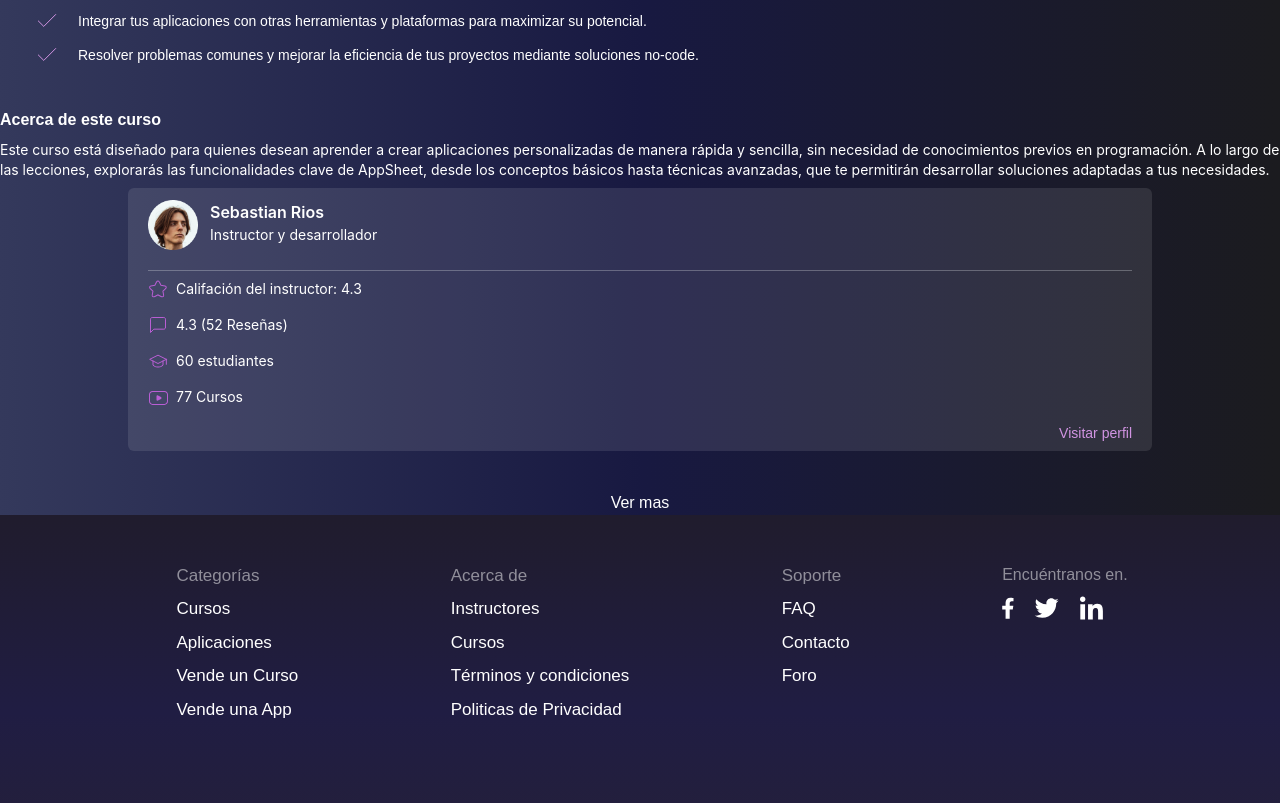
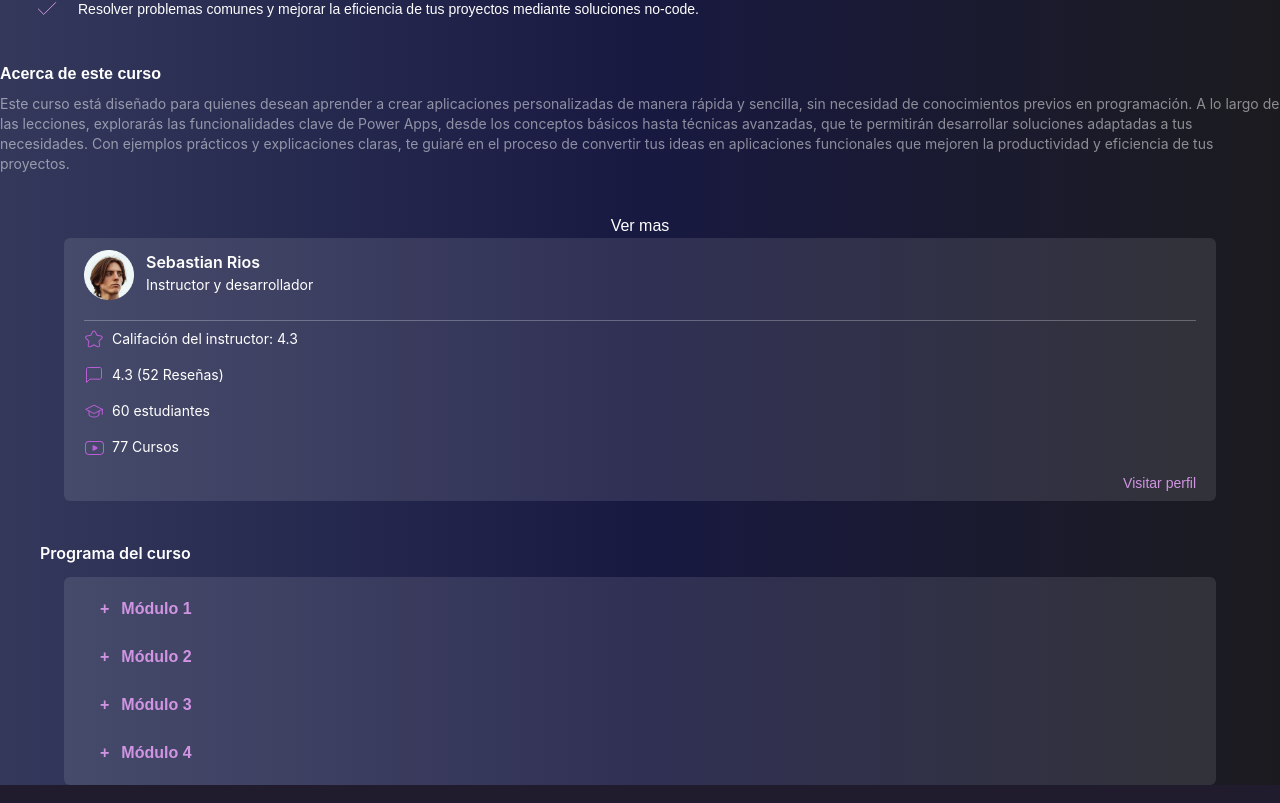
Before and after one commit to No-Country-simulation/h3-10-klowhub, a Next.js app in the folder Frontend/: page /home/cursos/1 in a window 1280 px wide. Shown: the part 1117-1920 px from the top of the page. Built offline with nearby package versions, Linux system fonts and the light colour scheme.

Commit message:
style: :art: add style in  the component Course Details

```diff
--- a/Frontend/src/Pages/Detalles_Cursos/Page_Details_Course.tsx
+++ b/Frontend/src/Pages/Detalles_Cursos/Page_Details_Course.tsx
@@ -12,6 +12,7 @@
 import { Icon_Star, Icon_Start_Med } from "../../../public/icons/Details_Course_Icon/Start_Icon";
 import { Icon_Check_page } from "../../../public/icons/Details_Course_Icon/Icon_Check";
 import { Teacher_info } from "@/components/Details_Course/Details_teacher/Teacher";
+import { Course_program } from "@/components/Details_Course/Course program/Course_program";
 
 export function Page_Details_Course({ id }: any) {
 
@@ -43,6 +44,8 @@
   };
 
   const breadcrumbs = useBreadcrumbs();
+
+  const [showMore, setShowMore] = useState(false);
 
   return (
     <main className="max-w-7xl flex flex-col justify-center mb-[48px]">
@@ -94,12 +97,12 @@
           </div>
 
           <figure className='flex flex-col'>
-            <Image className='mb-1 h-[345px]' src={filteredInfo?.video_resumen} width={880} height={300} alt='video_resumen' />
+            <Image className='mb-1 h-[345px]' src={filteredInfo?.video_resumen} width={800} height={300} alt='video_resumen' />
             <Image
               src={"/img/Details_Course/Reproductor.png"}
               alt='Reproductor'
               className='relative bottom-[3.5rem] max-[1000px]:hidden rounded-md left-0'
-              width={880}
+              width={800}
               height={50}
             />
           </figure>
@@ -140,15 +143,28 @@
 
           <section className='flex flex-col gap-y-2 mb-2 mt-10'>
             <h3 className='font-bold text-md'>Acerca de este curso</h3>
-            <p className='font-inter text-sm'>{filteredInfo.info_curso}</p>
+            <p className='font-inter text-sm' style={{ opacity: showMore ? 1 : 0.5, transition: "opacity 0.5s ease-in-out" }}>{filteredInfo.info_curso}</p>
           </section>
 
+          <button className={`w-full text-center mt-10 ${showMore ? "hidden" : "block  "}`} onClick={() => setShowMore(!showMore)}>
+            {showMore ? " Ver menos" : "Ver mas"}
+          </button>
+
+          {showMore && (
+            <div className="mt-10 ">
+              <p className="text-sm font-inter">
+                Lorem ipsum dolor sit amet, consectetur adipiscing elit. Sed sit amet nulla auctor, vestibulum magna sed, convallis ex. Cum sociis natoque penatibus et magnis dis parturient montes, nascetur ridiculus mus. Donec sed odio dui. Donec sed odio dui.
+              </p>
+            </div>
+          )}
         </article>
 
-        <aside className="">
-              <Teacher_info />
+        <aside className="flex flex-col">
+          <Teacher_info />
+          <Course_program />
         </aside>
-        <p className="mt-10 text-center">Ver mas</p>
+
+
       </section>
 
     </main>
--- /dev/null
+++ b/Frontend/src/components/Details_Course/Course program/Course_program.tsx
@@ -0,0 +1,42 @@
+'use client'
+import { Program_info } from '@/mock/db';
+import Link from 'next/link';
+import React, { useState } from 'react';
+
+export function Course_program() {
+    const [activeModule, setActiveModule] = useState<number | null>(null);
+
+    const toggleModule = (index: number) => {
+        setActiveModule(activeModule === index ? null : index);
+    };
+
+    const modules = Program_info;
+
+    return (
+        <article className='flex flex-col w-full mt-10'>
+            <h2 className='font-semibold font-inter pl-10'>Programa del curso</h2>
+            <section className='flex flex-col mt-3 items-center w-full justify-center   rounded-md ' >
+                <div className="rounded-md px-4 py-2 gap-x-2 w-[90%] bg-white/10">
+                    {modules.map((module, index) => (
+                        <div key={index} className="flex flex-col px-2 py-3">
+                            <button onClick={() => toggleModule(index)} className="flex flex-row text-primary font-bold w-full text-start">
+                                <p className='px-3'>{activeModule === index ? '-' : '+'}</p> Módulo {module.id}
+                            </button>
+                            {activeModule === index && (
+                                <div className="flex flex-col pl-8 pt-3">
+                                    <h2 className="font-bold mb-2">{module.title}</h2>
+                                    {module.content.map((lesson, i) => (
+                                        <div key={i} className='py-2'>
+                                            <p className='text-[15px]'>Lección {i + 1}: {lesson.title} <Link className='text-sm underline' href="">vista previa</Link></p>
+                                            <p className='text-sm'>{lesson.description}</p>
+                                        </div>
+                                    ))}
+                                </div>
+                            )}
+                        </div>
+                    ))}
+                </div>
+            </section>
+        </article>
+    );
+}
--- a/Frontend/src/components/Details_Course/Details_Course.tsx
+++ b/Frontend/src/components/Details_Course/Details_Course.tsx
@@ -12,8 +12,6 @@
 import { Icon_Mensagge } from '../../../public/icons/Details_Course_Icon/Social_Media/Mensagge';
 import { Icon_Linkendi } from '../../../public/icons/Details_Course_Icon/Social_Media/Linkedin';
 import Link from 'next/link';
-
-
 
 const buttonStyle: React.CSSProperties = {
     padding: '10px 20px',
--- a/Frontend/src/components/Details_Course/Details_teacher/Teacher.tsx
+++ b/Frontend/src/components/Details_Course/Details_teacher/Teacher.tsx
@@ -13,7 +13,7 @@
         <section className="flex justify-center">
             {info.map((item, index) => {
                 return (
-                    <article key={index} className=" bg-white/10 rounded-md px-5 py-2 gap-x-2 w-[80%]">
+                    <article key={index} className=" bg-white/10 rounded-md px-5 py-2 gap-x-2 w-[90%]">
                         <div className='flex flex-row items-center gap-x-3 h-auto'>
                             <Image src={item.img_avatar} className="mt-1" width={50} height={50} alt='avatar' />
                             <div className='flex flex-col justify-center h-auto'>
--- a/Frontend/src/mock/db.ts
+++ b/Frontend/src/mock/db.ts
@@ -1,3 +1,11 @@
+export const login = [
+  {
+    id: 1,
+    email: "Yhordi Choque Espinoza",
+    password: "123456",
+  },
+];
+
 export const db = [
   {
     id: 1,
@@ -114,7 +122,7 @@
     name: "Sebastian Rios",
     bio: "Experto en desarrollo de aplicaciones no-code con más de 5 años de experiencia en AppSheet y Power Apps, ayudando a empresas y emprendedores.",
     info_curso:
-      "Este curso está diseñado para quienes desean aprender a crear aplicaciones personalizadas de manera rápida y sencilla, sin necesidad de conocimientos previos en programación. A lo largo de las lecciones, explorarás las funcionalidades clave de AppSheet, desde los conceptos básicos hasta técnicas avanzadas, que te permitirán desarrollar soluciones adaptadas a tus necesidades.",
+      "Este curso está diseñado para quienes desean aprender a crear aplicaciones personalizadas de manera rápida y sencilla, sin necesidad de conocimientos previos en programación. A lo largo de las lecciones, explorarás las funcionalidades clave de Power Apps, desde los conceptos básicos hasta técnicas avanzadas, que te permitirán desarrollar soluciones adaptadas a tus necesidades. Con ejemplos prácticos y explicaciones claras, te guiaré en el proceso de convertir tus ideas en aplicaciones funcionales que mejoren la productividad y eficiencia de tus proyectos.",
     items: [
       "Crear aplicaciones personalizadas desde cero utilizando Power Apps.",
       "Automatizar tareas y optimizar procesos en tu entorno laboral o personal.",
@@ -136,7 +144,86 @@
       qualification: 4.3,
       reviews: 52,
       students: 60,
-      course: 77
+      course: 77,
     },
   },
 ];
+
+export const Program_info = [
+  {
+    id: 1,
+    title: "Introducción a Power Apps y Fundamentos Básicos",
+    description:
+      "En esta lección, vamos a explorar los conceptos básicos de Power Apps y cómo configurar tu entorno de trabajo.",
+    contentPreview: "Vista previa del contenido",
+    content: [
+      {
+        title: "¿Que es Power Apps?",
+        description: "Una visión general de la plataforma",
+        preview: "",
+      },
+      {
+        title: "Configuración de tu cuenta y entorno de trabajo",
+        description: "",
+      },
+      { title: "Creacion de tu primera aplicación básica", description: "" },
+    ],
+  },
+  {
+    id: 2,
+    title: "Introducción a Power Apps y Fundamentos Básicos",
+    description:
+      "En esta lección, vamos a explorar los conceptos básicos de Power Apps y cómo configurar tu entorno de trabajo.",
+    contentPreview: "Vista previa del contenido",
+    content: [
+      {
+        title: "¿Que es Power Apps?",
+        description: "Una visión general de la plataforma",
+        preview: "",
+      },
+      {
+        title: "Configuración de tu cuenta y entorno de trabajo",
+        description: "",
+      },
+      { title: "Creacion de tu primera aplicación básica", description: "" },
+    ],
+  },
+  {
+    id: 3,
+    title: "Introducción a Power Apps y Fundamentos Básicos",
+    description:
+      "En esta lección, vamos a explorar los conceptos básicos de Power Apps y cómo configurar tu entorno de trabajo.",
+    contentPreview: "Vista previa del contenido",
+    content: [
+      {
+        title: "¿Que es Power Apps?",
+        description: "Una visión general de la plataforma",
+        preview: "",
+      },
+      {
+        title: "Configuración de tu cuenta y entorno de trabajo",
+        description: "",
+      },
+      { title: "Creacion de tu primera aplicación básica", description: "" },
+    ],
+  },
+  {
+    id: 4,
+    title: "Introducción a Power Apps y Fundamentos Básicos",
+    description:
+      "En esta lección, vamos a explorar los conceptos básicos de Power Apps y cómo configurar tu entorno de trabajo.",
+    contentPreview: "Vista previa del contenido",
+    content: [
+      {
+        title: "¿Que es Power Apps?",
+        description: "Una visión general de la plataforma",
+        preview: "",
+      },
+      {
+        title: "Configuración de tu cuenta y entorno de trabajo",
+        description: "",
+      },
+      { title: "Creacion de tu primera aplicación básica", description: "" },
+    ],
+  },
+];
```
